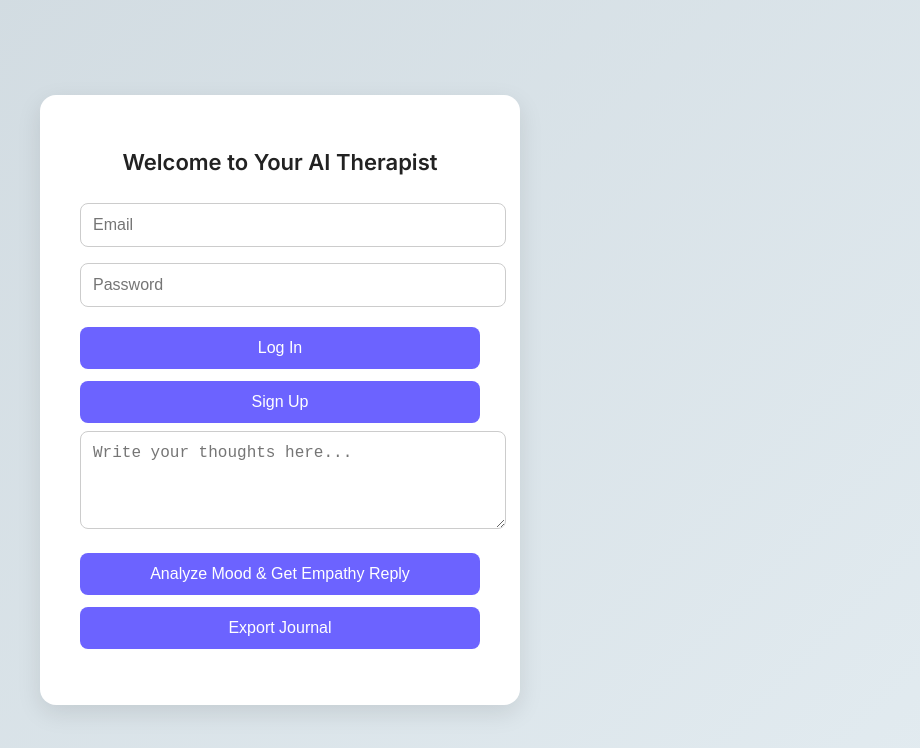
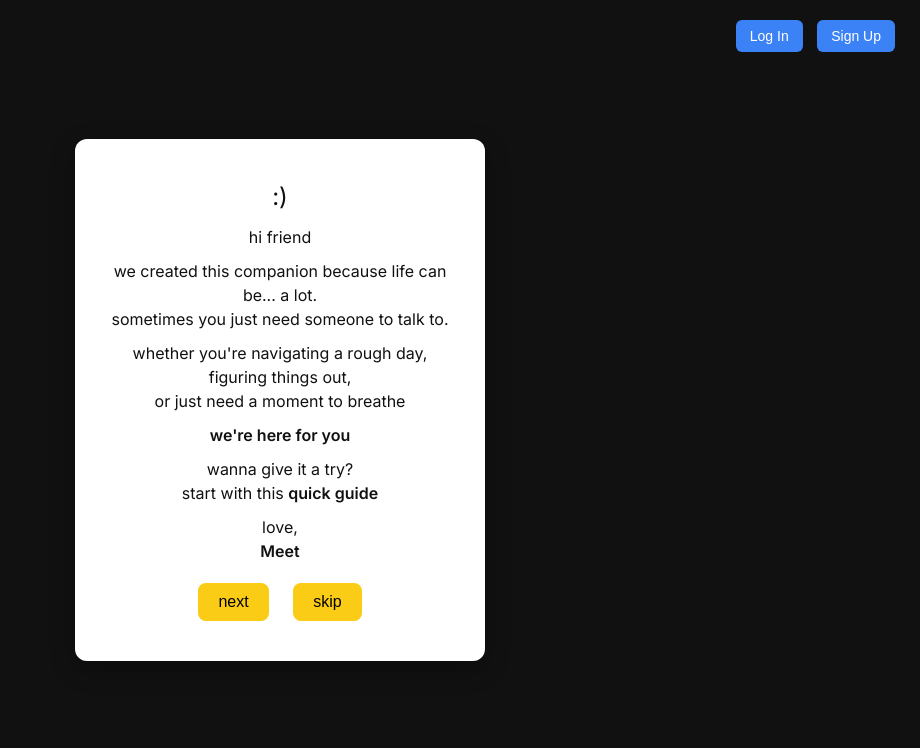
Before and after one commit to Fxmeet02/ai-therapist-frontend, a plain HTML site: page index.html in a window 1280 px wide. Shown: the whole page, without its empty margins (360-1280 px from the left). Drawn offline with Linux system fonts and the light colour scheme.

Commit message:
Update index.html

```diff
--- a/index.html
+++ b/index.html
@@ -3,7 +3,7 @@
 <head>
 <meta charset="UTF-8" />
 <meta name="viewport" content="width=device-width, initial-scale=1.0" />
-<title>AI Therapist Companion</title>
+<title>Welcome Friend | Meet's AI Therapist Companion</title>
 <link href="https://fonts.googleapis.com/css2?family=Inter:wght@400;600&display=swap" rel="stylesheet">
 <style>
   body {
@@ -13,47 +13,51 @@
     display: flex;
     justify-content: center;
     align-items: center;
-    background: linear-gradient(135deg, #cfd9df, #e2ebf0);
+    background: #111;
+    color: white;
     font-family: 'Inter', sans-serif;
-    transition: background 0.5s ease;
+    text-align: center;
   }
-  .auth-container {
-    background: white;
-    border-radius: 16px;
-    padding: 40px;
-    width: 90%;
-    max-width: 400px;
-    box-shadow: 0 8px 24px rgba(0,0,0,0.1);
-    text-align: center;
+  .onboarding {
+    background: #fff;
+    color: #111;
+    border-radius: 12px;
+    padding: 30px;
+    max-width: 350px;
+    box-shadow: 0 8px 24px rgba(0,0,0,0.3);
     animation: fadeIn 0.8s ease;
   }
-  h1 {
-    font-size: 22px;
-    margin-bottom: 20px;
-    color: #222;
+  .onboarding p {
+    margin: 10px 0;
+    line-height: 1.5;
   }
-  input, textarea {
-    width: 100%;
-    padding: 12px;
-    margin: 8px 0;
-    border: 1px solid #ccc;
-    border-radius: 8px;
-    font-size: 16px;
-  }
-  button {
-    width: 100%;
-    background: #6c63ff;
-    color: white;
+  .onboarding button {
+    background: #facc15;
     border: none;
-    padding: 12px;
+    padding: 10px 20px;
     border-radius: 8px;
     font-size: 16px;
     cursor: pointer;
-    margin-top: 12px;
+    margin: 10px;
     transition: background 0.3s ease;
   }
-  button:hover {
-    background: #574fd6;
+  .onboarding button:hover {
+    background: #eab308;
+  }
+  .top-right {
+    position: absolute;
+    top: 20px;
+    right: 20px;
+  }
+  .top-right button {
+    background: #3b82f6;
+    color: white;
+    border: none;
+    padding: 8px 14px;
+    margin: 0 5px;
+    border-radius: 6px;
+    cursor: pointer;
+    font-size: 14px;
   }
   @keyframes fadeIn {
     from { opacity: 0; transform: translateY(10px); }
@@ -62,48 +66,20 @@
 </style>
 </head>
 <body>
-<div class="auth-container">
-  <h1>Welcome to Your AI Therapist</h1>
-  <input type="email" id="email" placeholder="Email">
-  <input type="password" id="password" placeholder="Password">
-  <button onclick="login()">Log In</button>
-  <button onclick="signup()">Sign Up</button>
-  <textarea id="journal" placeholder="Write your thoughts here..." rows="4"></textarea>
-  <button onclick="analyzeMood()">Analyze Mood & Get Empathy Reply</button>
-  <button onclick="exportJournal()">Export Journal</button>
-  <p id="response"></p>
+<div class="top-right">
+  <button onclick="alert('Login functionality coming soon')">Log In</button>
+  <button onclick="alert('Sign Up functionality coming soon')">Sign Up</button>
 </div>
-<script>
-function login() {
-  const email = document.getElementById('email').value;
-  alert(`Logged in with: ${email}`);
-}
-function signup() {
-  const email = document.getElementById('email').value;
-  alert(`Signed up with: ${email}`);
-}
-function analyzeMood() {
-  const text = document.getElementById('journal').value;
-  let mood = "calm";
-  if (text.toLowerCase().includes("sad")) mood = "sad";
-  else if (text.toLowerCase().includes("happy")) mood = "happy";
-  else if (text.toLowerCase().includes("angry")) mood = "angry";
-  let empathyReply = "I'm here for you. Would you like to talk more about it?";
-  if (mood === "happy") empathyReply = "I'm so glad you're feeling happy! Tell me what made your day.";
-  else if (mood === "sad") empathyReply = "I'm sorry to hear that you're feeling sad. I'm here to listen whenever you're ready.";
-  else if (mood === "angry") empathyReply = "It's okay to feel angry sometimes. Would you like to share what triggered it?";
-  document.getElementById('response').innerText = `Mood detected: ${mood}. ${empathyReply}`;
-}
-function exportJournal() {
-  const text = document.getElementById('journal').value;
-  const blob = new Blob([text], { type: 'text/plain' });
-  const url = URL.createObjectURL(blob);
-  const a = document.createElement('a');
-  a.href = url;
-  a.download = 'journal.txt';
-  a.click();
-  URL.revokeObjectURL(url);
-}
-</script>
+<div class="onboarding">
+  <p style="font-size: 24px;">:)</p>
+  <p>hi friend</p>
+  <p>we created this companion because life can be... a lot.<br>sometimes you just need someone to talk to.</p>
+  <p>whether you're navigating a rough day, figuring things out,<br>or just need a moment to breathe</p>
+  <p style="font-weight: 600;">we're here for you</p>
+  <p>wanna give it a try?<br>start with this <strong>quick guide</strong></p>
+  <p>love,<br><strong>Meet</strong></p>
+  <button onclick="alert('Guide coming soon!')">next</button>
+  <button onclick="alert('You can always return to start')">skip</button>
+</div>
 </body>
 </html>
```
